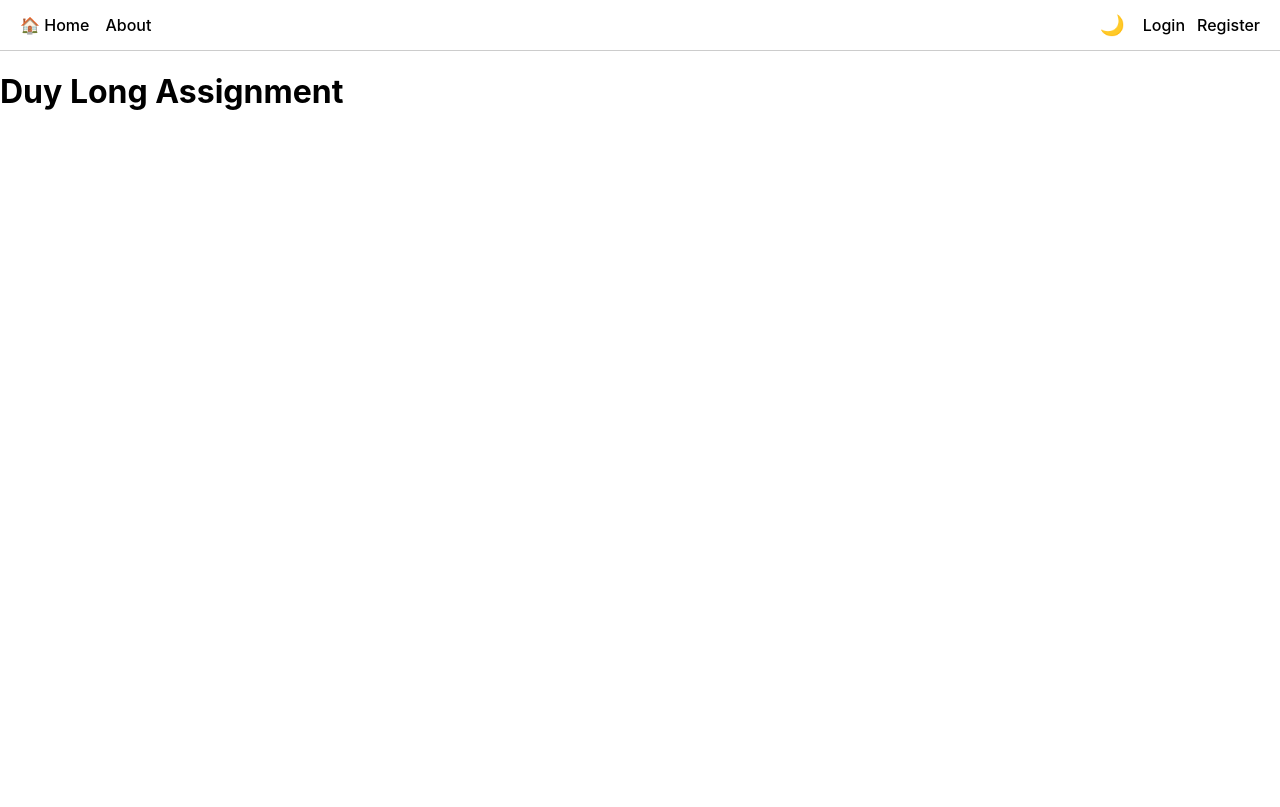
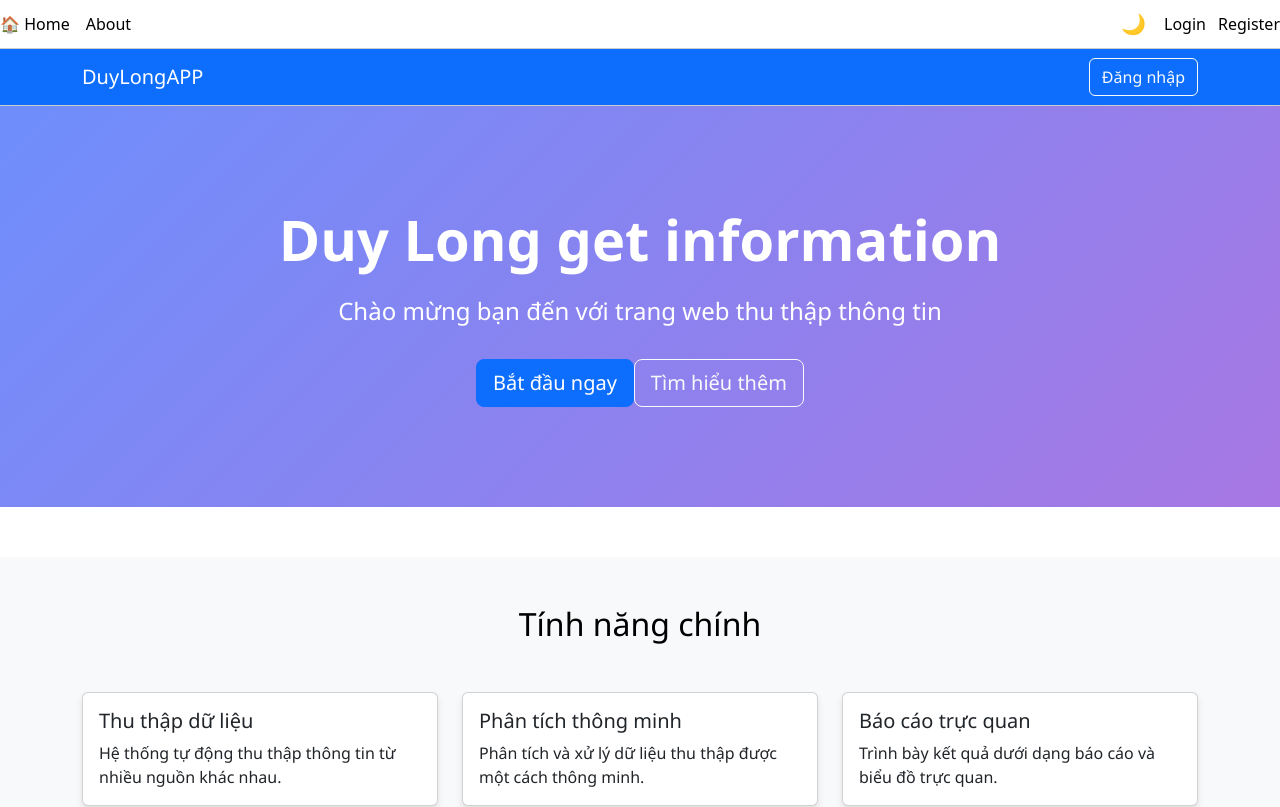
Before and after one commit to DuyLong-procoder/final-assignment-3, a React (Create React App) app: page / in a window 1280 px wide. Shown: the top 807 px of the page. Built offline with nearby package versions, Linux system fonts and the light colour scheme.

Commit message:
Initial commit

```diff
--- a/package.json
+++ b/package.json
@@ -7,7 +7,9 @@
     "@testing-library/jest-dom": "^6.6.3",
     "@testing-library/react": "^16.3.0",
     "@testing-library/user-event": "^13.5.0",
+    "bootstrap": "^5.3.7",
     "react": "^19.1.0",
+    "react-bootstrap": "^2.10.10",
     "react-dom": "^19.1.0",
     "react-router-dom": "^7.7.0",
     "react-scripts": "5.0.1",
--- a/src/App.js
+++ b/src/App.js
@@ -1,6 +1,5 @@
 import React, { useState, useEffect } from 'react';
-import { BrowserRouter as Router, Routes, Route, Navigate } from 'react-router-dom';
-
+import { BrowserRouter as Router, Routes, Route, Navigate, Outlet } from 'react-router-dom';
 import Navbar from './components/Navbar';
 import Home from './pages/home';
 import About from './pages/about';
@@ -8,25 +7,69 @@ import Dashboard from './pages/dashboard';
 import Profile from './pages/Profile';
 import Login from './pages/Login';
 import Register from './pages/Register';
+import 'bootstrap/dist/css/bootstrap.min.css';
+import './App.css'; // Thêm file CSS chung nếu cần
+
+// Component bảo vệ route cho trang yêu cầu đăng nhập
+const ProtectedRoute = ({ user, redirectPath = '/login' }) => {
+  if (!user) {
+    return <Navigate to={redirectPath} replace />;
+  }
+  return <Outlet />;
+};
+
+// Component cho trang chỉ dành cho khách (khi chưa đăng nhập)
+const GuestRoute = ({ user, redirectPath = '/dashboard' }) => {
+  if (user) {
+    return <Navigate to={redirectPath} replace />;
+  }
+  return <Outlet />;
+};
 
 function App() {
-  const [user, setUser] = useState(() => JSON.parse(localStorage.getItem('user')));
+  const [user, setUser] = useState(() => {
+    const savedUser = localStorage.getItem('user');
+    return savedUser ? JSON.parse(savedUser) : null;
+  });
 
   useEffect(() => {
+    // Lưu user vào localStorage khi có thay đổi
+    if (user) {
       localStorage.setItem('user', JSON.stringify(user));
+    } else {
+      localStorage.removeItem('user');
+    }
   }, [user]);
+
+  const handleLogout = () => {
+    setUser(null);
+  };
 
   return (
     <Router>
-      <Navbar user={user} setUser={setUser} />
+      <Navbar user={user} onLogout={handleLogout} />
+      <div className="main-content">
         <Routes>
+          {/* Public routes */}
           <Route path="/" element={<Home />} />
           <Route path="/about" element={<About />} />
-        <Route path="/dashboard" element={user ? <Dashboard /> : <Navigate to="/login" />} />
-        <Route path="/profile" element={user ? <Profile user={user} /> : <Navigate to="/login" />} />
+
+          {/* Protected routes - chỉ truy cập khi đã đăng nhập */}
+          <Route element={<ProtectedRoute user={user} />}>
+            <Route path="/dashboard" element={<Dashboard user={user} />} />
+            <Route path="/profile" element={<Profile user={user} />} />
+          </Route>
+
+          {/* Guest routes - chỉ truy cập khi chưa đăng nhập */}
+          <Route element={<GuestRoute user={user} />}>
             <Route path="/login" element={<Login setUser={setUser} />} />
-        <Route path="/register" element={<Register />} />
+            <Route path="/register" element={<Register setUser={setUser} />} />
+          </Route>
+
+          {/* Redirect các route không tồn tại */}
+          <Route path="*" element={<Navigate to="/" replace />} />
         </Routes>
+      </div>
     </Router>
   );
 }
--- /dev/null
+++ b/src/css/Home.css
@@ -0,0 +1,70 @@
+/* src/pages/Home.css */
+.home-page {
+  font-family: 'Segoe UI', Tahoma, Geneva, Verdana, sans-serif;
+}
+
+.hero-section {
+  background: linear-gradient(135deg, #6e8efb, #a777e3);
+  color: white;
+  padding: 100px 0;
+  text-align: center;
+  margin-bottom: 50px;
+}
+
+.hero-title {
+  font-size: 3.5rem;
+  font-weight: 700;
+  margin-bottom: 20px;
+}
+
+.hero-subtitle {
+  font-size: 1.5rem;
+  margin-bottom: 30px;
+}
+
+.feature-card {
+  transition: transform 0.3s ease, box-shadow 0.3s ease;
+  border: none;
+  border-radius: 10px;
+  box-shadow: 0 4px 6px rgba(0, 0, 0, 0.1);
+}
+
+.feature-card:hover {
+  transform: translateY(-5px);
+  box-shadow: 0 10px 20px rgba(0, 0, 0, 0.1);
+}
+
+.features-section {
+  background-color: #f8f9fa;
+}
+
+.footer {
+  margin-top: 50px;
+}
+
+/* Responsive adjustments */
+@media (max-width: 768px) {
+  .hero-title {
+    font-size: 2.5rem;
+  }
+
+  .hero-subtitle {
+    font-size: 1.2rem;
+  }
+}
+.nav-link-btn {
+  background: transparent;
+  border: 1px solid rgba(255, 255, 255, 0.5);
+  color: white;
+  padding: 5px 15px;
+  transition: all 0.3s ease;
+}
+
+.nav-link-btn:hover {
+  background: rgba(255, 255, 255, 0.1);
+  color: white;
+}
+
+.hero-buttons .btn {
+  min-width: 150px;
+}
--- a/src/css/Login.css
+++ b/src/css/Login.css
@@ -1,67 +1,76 @@
-/* Login.css */
-
-.login-container {
-  max-width: 400px;
-  margin: 60px auto;
-  padding: 30px 25px;
-  background-color: #ffffff;
-  border-radius: 12px;
-  box-shadow: 0 8px 24px rgba(0, 0, 0, 0.1);
-  font-family: 'Segoe UI', sans-serif;
+/* Navbar */
+.login-navbar {
+  background-color: #f8f9fa;
+  padding: 1rem 0;
+  border-bottom: 1px solid #dee2e6;
 }
 
-.login-container h1 {
-  text-align: center;
-  color: #333;
-  margin-bottom: 25px;
+.login-navbar a {
+  color: #495057;
+  text-decoration: none;
+  margin: 0 15px;
+  font-weight: 500;
 }
 
-.login-container .form-group {
-  margin-bottom: 16px;
+.login-navbar a:hover {
+  color: #0d6efd;
 }
 
-.login-container label {
-  display: block;
-  margin-bottom: 6px;
-  font-weight: 600;
-  color: #555;
+.nav-left, .nav-right {
+  display: flex;
 }
 
-.login-container input {
-  width: 100%;
-  padding: 10px 12px;
-  border: 1px solid #ccc;
-  border-radius: 8px;
-  transition: border-color 0.2s ease;
-  font-size: 15px;
-  box-sizing: border-box;
+.nav-right {
+  margin-left: auto;
 }
 
-.login-container input:focus {
-  outline: none;
-  border-color: #0077ff;
+/* Form đăng nhập */
+.login-container {
+  padding: 3rem 0;
 }
 
-.login-container button {
-  width: 100%;
-  padding: 12px;
-  background-color: #0077ff;
-  color: white;
-  font-weight: bold;
-  border: none;
+.login-form {
+  background: white;
+  padding: 2rem;
   border-radius: 8px;
-  cursor: pointer;
-  transition: background-color 0.2s ease;
-  font-size: 16px;
+  box-shadow: 0 2px 10px rgba(0, 0, 0, 0.1);
 }
 
-.login-container button:hover {
-  background-color: #005edb;
+.login-form h2 {
+  color: #343a40;
+  font-weight: 600;
 }
 
-.login-container .error {
-  text-align: center;
-  color: #e74c3c;
-  font-size: 14px;
-  margin-top: 10px;
+/* Nút đăng ký */
+.register-link {
+  font-size: 1rem;
+  color: #6c757d;
 }
+
+.register-btn {
+  display: inline;
+  padding: 0 !important;
+  font-size: 1rem !important;
+  font-weight: 600 !important;
+  color: #0d6efd !important;
+  text-decoration: none !important;
+  vertical-align: baseline !important;
+}
+
+.register-btn:hover {
+  color: #0a58ca !important;
+  text-decoration: underline !important;
+}
+
+/* Responsive */
+@media (max-width: 768px) {
+  .login-navbar {
+    flex-direction: column;
+    text-align: center;
+  }
+
+  .nav-left, .nav-right {
+    justify-content: center;
+    margin: 0.5rem 0;
+  }
+}
--- a/src/pages/Login.js
+++ b/src/pages/Login.js
@@ -2,6 +2,7 @@
 import '../css/Login.css';
 import React, { useState } from 'react';
 import { useNavigate } from 'react-router-dom';
+import { Button, Form, Container, Row, Col } from 'react-bootstrap';
 
 function Login({ setUser }) {
   const [username, setUsername] = useState('');
@@ -10,7 +11,6 @@ function Login({ setUser }) {
 
   const handleSubmit = (e) => {
     e.preventDefault();
-
     const storedUsers = JSON.parse(localStorage.getItem('users')) || [];
     const user = storedUsers.find(u => u.username === username && u.password === password);
 
@@ -18,40 +18,61 @@ function Login({ setUser }) {
       setUser(user);
       navigate('/dashboard');
     } else {
-      alert('Invalid credentials');
+      alert('Tên đăng nhập hoặc mật khẩu không đúng');
     }
   };
 
   return (
-    <div className="login-container">
-      <h1>Login</h1>
-      <form onSubmit={handleSubmit}>
-        <div className="form-group">
-          <label htmlFor="username">Tên đăng nhập:</label>
-          <input
-            id="username"
+    <div className="login-page">
+
+      {/* Phần form đăng nhập */}
+      <Container className="login-container">
+        <Row className="justify-content-center">
+          <Col md={6} lg={4}>
+            <div className="login-form">
+              <h2 className="text-center mb-4">Đăng nhập</h2>
+              <Form onSubmit={handleSubmit}>
+                <Form.Group className="mb-3">
+                  <Form.Label>Tên đăng nhập:</Form.Label>
+                  <Form.Control
                     type="text"
-            placeholder="Username"
+                    placeholder="Nhập tên đăng nhập"
                     value={username}
                     onChange={(e) => setUsername(e.target.value)}
                     required
                   />
-        </div>
+                </Form.Group>
 
-        <div className="form-group">
-          <label htmlFor="password">Mật khẩu:</label>
-          <input
-            id="password"
+                <Form.Group className="mb-4">
+                  <Form.Label>Mật khẩu:</Form.Label>
+                  <Form.Control
                     type="password"
-            placeholder="Password"
+                    placeholder="Nhập mật khẩu"
                     value={password}
                     onChange={(e) => setPassword(e.target.value)}
                     required
                   />
+                </Form.Group>
+
+                <Button variant="primary" type="submit" className="w-100 mb-3">
+                  Đăng nhập
+                </Button>
+
+                <div className="register-link text-center">
+                  <span>Chưa có tài khoản? </span>
+                  <Button
+                    variant="link"
+                    onClick={() => navigate('/register')}
+                    className="register-btn"
+                  >
+                    Đăng ký ngay
+                  </Button>
                 </div>
-
-        <button type="submit">Login</button>
-      </form>
+              </Form>
+            </div>
+          </Col>
+        </Row>
+      </Container>
     </div>
   );
 }
--- a/src/pages/home.js
+++ b/src/pages/home.js
@@ -1,8 +1,102 @@
 // src/pages/Home.js
 import React from 'react';
+import { Button, Container, Card, Row, Col } from 'react-bootstrap';
+import { useNavigate } from 'react-router-dom'; // Thêm hook useNavigate
+import '../css/Home.css';
 
 function Home() {
-  return <h1> Duy Long Assignment </h1>;
+  const navigate = useNavigate(); // Khởi tạo navigate
+
+  return (
+    <div className="home-page">
+      {/* Navigation Bar */}
+      <nav className="navbar navbar-expand-lg navbar-dark bg-primary">
+        <Container>
+          <a className="navbar-brand" href="/">DuyLongAPP</a>
+          <div className="navbar-nav ml-auto">
+            <Button
+              variant="outline-light"
+              className="nav-link-btn"
+              onClick={() => navigate('/login')}
+            >
+              Đăng nhập
+            </Button>
+          </div>
+        </Container>
+      </nav>
+
+      {/* Hero Section */}
+      <header className="hero-section">
+        <Container>
+          <h1 className="hero-title">Duy Long get information</h1>
+          <p className="hero-subtitle">Chào mừng bạn đến với trang web thu thập thông tin</p>
+          <div className="hero-buttons">
+            <Button
+              variant="primary"
+              size="lg"
+              className="mr-3"
+              onClick={() => navigate('/login')}
+            >
+              Bắt đầu ngay
+            </Button>
+            <Button
+              variant="outline-light"
+              size="lg"
+              onClick={() => navigate('/login')}
+            >
+              Tìm hiểu thêm
+            </Button>
+          </div>
+        </Container>
+      </header>
+
+      {/* Features Section */}
+      <section className="features-section py-5">
+        <Container>
+          <h2 className="text-center mb-5">Tính năng chính</h2>
+          <Row>
+            <Col md={4} className="mb-4">
+              <Card className="feature-card h-100">
+                <Card.Body>
+                  <Card.Title>Thu thập dữ liệu</Card.Title>
+                  <Card.Text>
+                    Hệ thống tự động thu thập thông tin từ nhiều nguồn khác nhau.
+                  </Card.Text>
+                </Card.Body>
+              </Card>
+            </Col>
+            <Col md={4} className="mb-4">
+              <Card className="feature-card h-100">
+                <Card.Body>
+                  <Card.Title>Phân tích thông minh</Card.Title>
+                  <Card.Text>
+                    Phân tích và xử lý dữ liệu thu thập được một cách thông minh.
+                  </Card.Text>
+                </Card.Body>
+              </Card>
+            </Col>
+            <Col md={4} className="mb-4">
+              <Card className="feature-card h-100">
+                <Card.Body>
+                  <Card.Title>Báo cáo trực quan</Card.Title>
+                  <Card.Text>
+                    Trình bày kết quả dưới dạng báo cáo và biểu đồ trực quan.
+                  </Card.Text>
+                </Card.Body>
+              </Card>
+            </Col>
+          </Row>
+        </Container>
+      </section>
+
+      {/* Footer */}
+      <footer className="footer bg-dark text-white py-4">
+        <Container>
+          <p className="text-center mb-0">&copy; {new Date().getFullYear()} Duy Long Assignment. All rights reserved.</p>
+        </Container>
+      </footer>
+    </div>
+  );
 }
 
 export default Home;
```
Also changed, not shown: 1 other file (tests, documents, lock files or other folders). Lines whose indentation alone changed are shown as unchanged.
